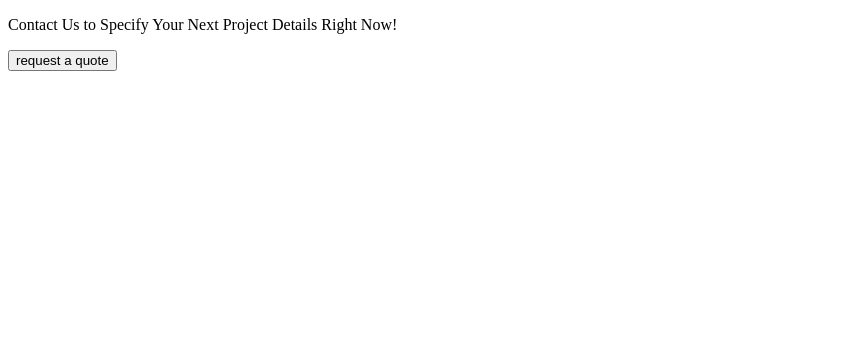
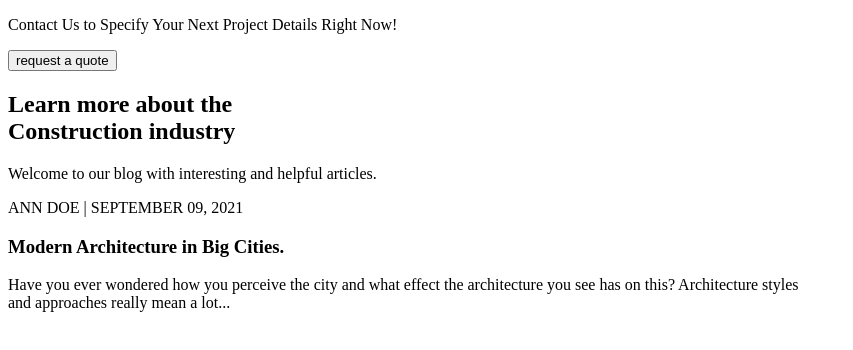
Before and after one commit to navimov/teamproj, a plain HTML site: page index.html in a window 1280 px wide. Shown: the whole page, without its empty margins (0-853 px from the left). Drawn offline with Linux system fonts and the light colour scheme.

Commit message:
What I have done?

```diff
--- a/index.html
+++ b/index.html
@@ -15,6 +15,11 @@
         <div class="contacts">
             <p>Contact Us to Specify Your Next Project Details Right Now!</p>
             <button onclick="#">request a quote</button>
+            <h2>Learn more about the <br> Construction industry</h2>
+            <p>Welcome to our blog with interesting and helpful articles.</p>
+            <p class="date">ANN DOE | SEPTEMBER 09, 2021</p>
+            <h3>Modern Architecture in Big Cities.</h3>
+            Have you ever wondered how you perceive the city and what effect the architecture you see has on this? Architecture styles <br> and approaches really mean a lot...
         </div>
     </main>
     <footer>
```
